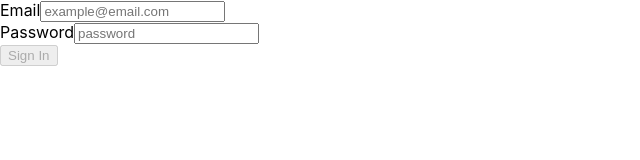
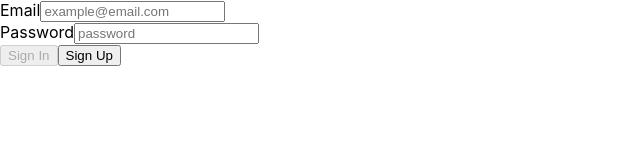
Before and after one commit to wanted-pre-onboarding-16/pre-onboarding-12th-1-16, a React (Create React App) app: page /signin in a window 1280 px wide. Shown: the top 160 px of the page, without its empty margins (0-640 px from the left). Built offline with nearby package versions, Linux system fonts and the light colour scheme.

Commit message:
feat: signin페이지에 signup 버튼 추가

```diff
--- a/src/pages/SignIn/SignIn.tsx
+++ b/src/pages/SignIn/SignIn.tsx
@@ -17,6 +17,10 @@ const SignIn = () => {
   } = Vaildate();
 
   const [error, setError] = useState('');
+
+  const onClickHandler = () => {
+    navigate('/signup');
+  };
 
   const handleSignIn = async (e: React.FormEvent) => {
     e.preventDefault();
@@ -71,6 +75,9 @@ const SignIn = () => {
           <button data-testid="signin-button" type="submit" disabled={enableButton ? false : true}>
             Sign In
           </button>
+          <button type="button" onClick={onClickHandler}>
+            Sign Up
+          </button>
         </div>
       </form>
     </div>
```
